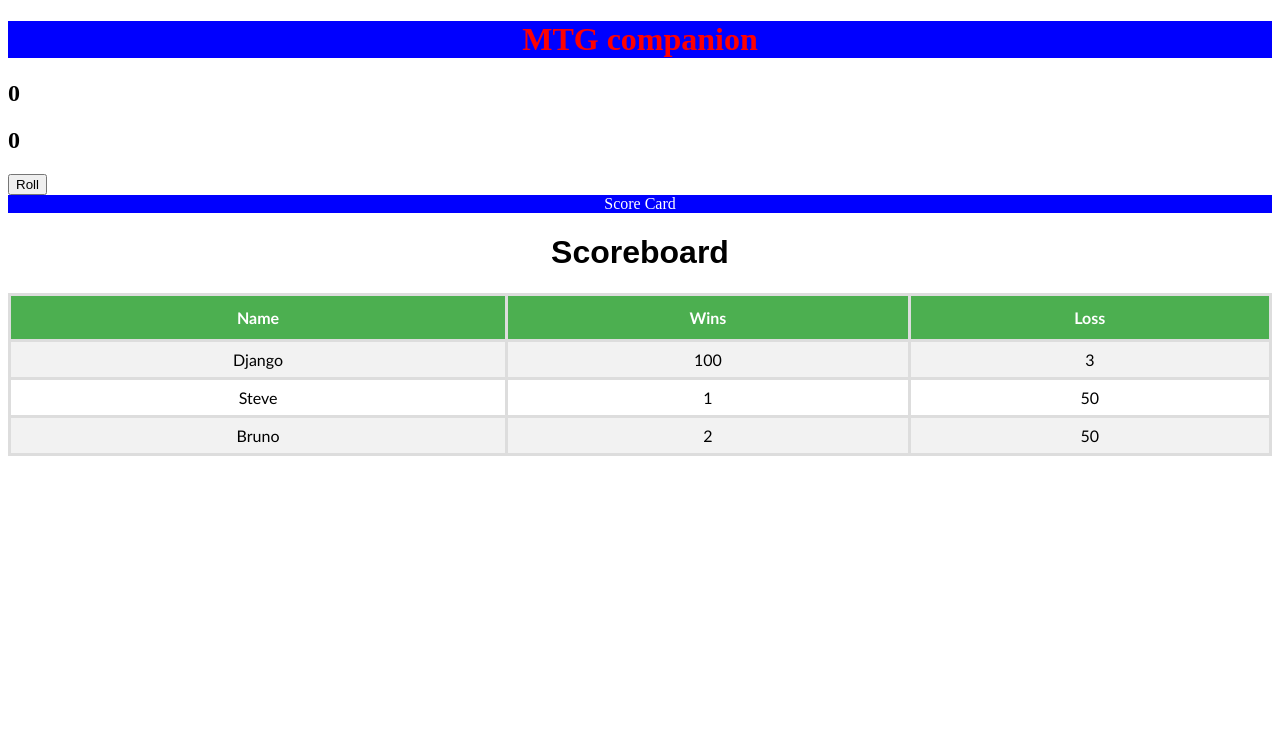
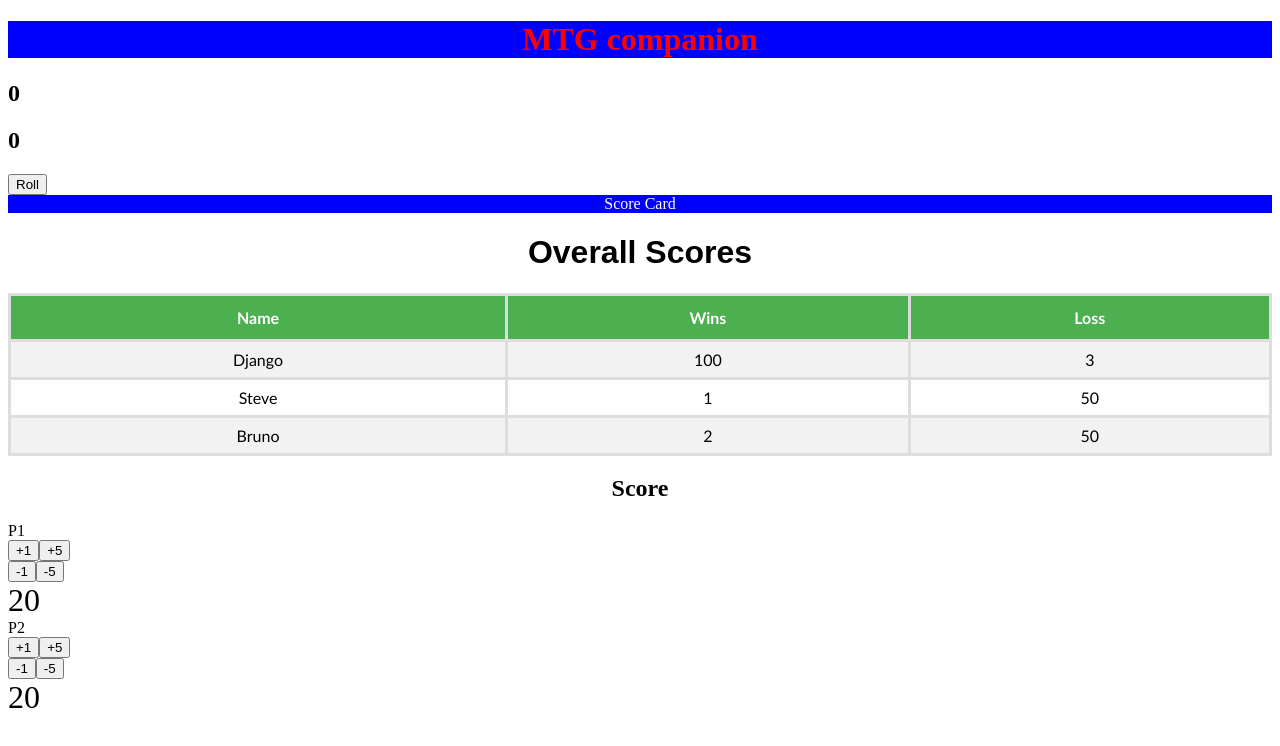
Before and after one commit to DjangoKerger/MTGscoreboard, a React (Create React App) app: page / in a window 1280 px wide. Shown: the top 746 px of the page. Built offline with nearby package versions, Linux system fonts and the light colour scheme.

Commit message:
added score tracker and the ability to add and subtract score

```diff
--- a/src/components/App.css
+++ b/src/components/App.css
@@ -55,3 +55,13 @@
     background-color: #4CAF50;
     color: white;
   }
+
+
+/* //scorecard */
+
+.scoreheader {
+    text-align: center;
+}
+.score {
+    font-size: 2rem;
+}
--- a/src/components/App.js
+++ b/src/components/App.js
@@ -3,6 +3,7 @@ import Diceroll from './Diceroll';
 import Banner from './Banner';
 import Score from './Score';
 import Tables from './Tables';
+import Scoretracker from './Scoretracker';
 import './App.css';
 
 function App() {
@@ -11,6 +12,7 @@ function App() {
   <Diceroll />
   <Score />
   <Tables />
+  <Scoretracker />
   </div>)
 
 }
--- /dev/null
+++ b/src/components/Scoretracker.js
@@ -0,0 +1,66 @@
+import React, { useState } from 'react';
+
+function Scoretracker() {
+
+    const [p1Score, setP1Score] = useState(20);
+    const [p2Score, setP2Score] = useState(20);
+
+    function handleClickPlus5(){
+        setP1Score(p1Score + 5)
+    }
+    function handleClickPlus1(){
+        setP1Score(p1Score + 1)
+    }
+    function handleClickMinus1(){
+        setP1Score(p1Score - 1)
+    }
+
+    function handleClickMinus5(){
+        console.log("clicked")
+        setP1Score(p1Score - 5)
+    }
+
+    return(<div>
+    <h2 class = "scoreheader">Score</h2>
+    <div>
+    <span> P1 </span>
+        <div>
+
+            <button
+                name="p1plus1"
+                onClick={handleClickPlus1}>+1</button>
+            <button
+                name="p1plus5"
+                onClick={handleClickPlus5}>+5</button>
+        </div>
+        <div>
+            <button
+                name="p1minus1"
+                onClick={handleClickMinus1}>-1</button>
+            <button
+                name="p1minus5"
+                onClick={handleClickMinus5}>-5</button>
+        </div>
+        <div className="score">
+            {p1Score}
+        </div>
+        <span> P2 </span>
+        <div>
+            <button>+1</button>
+            <button>+5</button>
+        </div>
+        <div>
+            <button>-1</button>
+            <button>-5</button>
+        </div>
+        <div className="score">
+            {p2Score}
+        </div>
+
+
+    </div>
+    </div>
+    )
+    }
+
+export default Scoretracker;
--- a/src/components/Tables.jsx
+++ b/src/components/Tables.jsx
@@ -18,7 +18,7 @@ function Tables(){
     }]
 
     return (<div>
-        <h1 className="scoreboardheader">Scoreboard</h1>
+        <h1 className="scoreboardheader">Overall Scores</h1>
         <table className="scoreboard">
             <tbody>
             <tr>
```
